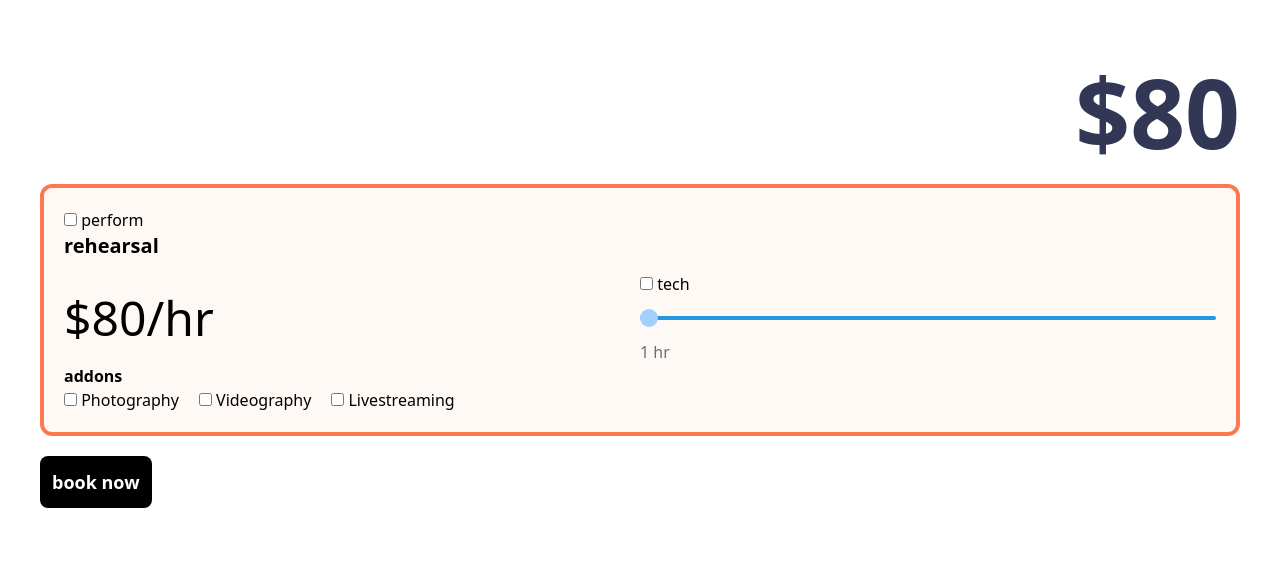
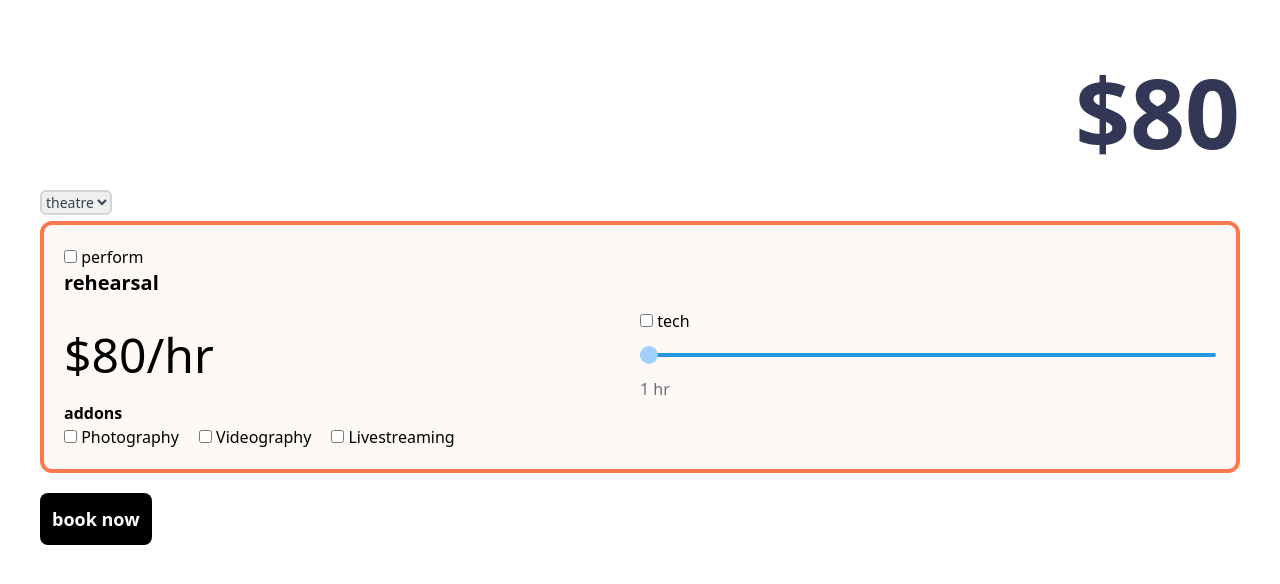
Before and after one commit to xanderjakeq/pricest, a SvelteKit app: page / in a window 1280 px wide. Shown: the top 584 px of the page. Built offline with nearby package versions, Linux system fonts and the light colour scheme.

Commit message:
show dropdown space selection if not specified on querystring

```diff
--- a/src/routes/+page.svelte
+++ b/src/routes/+page.svelte
@@ -3,7 +3,8 @@
 	import Range from '$lib/components/range.svelte';
 
 	let spaces = ['theatre', 'studio'];
-	let selected: string = $page.url.searchParams.get('space') || spaces[0];
+	let space = $page.url.searchParams.get('space');
+	let selected: string = space || spaces[0];
 
 	const prices = {
 		theatre: {
@@ -84,17 +85,19 @@
 <div class="m-10">
 	<h2 class="text-[6rem] font-bold text-[#323755] text-right">${total}</h2>
 	<label for="space" class="text-sm font-medium text-gray-900 hidden">space:</label>
+	{#if !space}
 		<select
 			bind:value={selected}
 			name="space"
 			id="space"
 			class="my-1.5 border-2 rounded-md border-gray-300 text-gray-700
-        sm:text-sm hidden"
+        sm:text-sm"
 		>
 			{#each spaces as space}
 				<option value={space}>{space}</option>
 			{/each}
 		</select>
+	{/if}
 
 	<div class="border-4 border-[#FC7950] rounded-xl p-5 bg-orange-400/[.05]">
 		{#if selected === spaces[0]}
```
Lines whose indentation alone changed are shown as unchanged.
